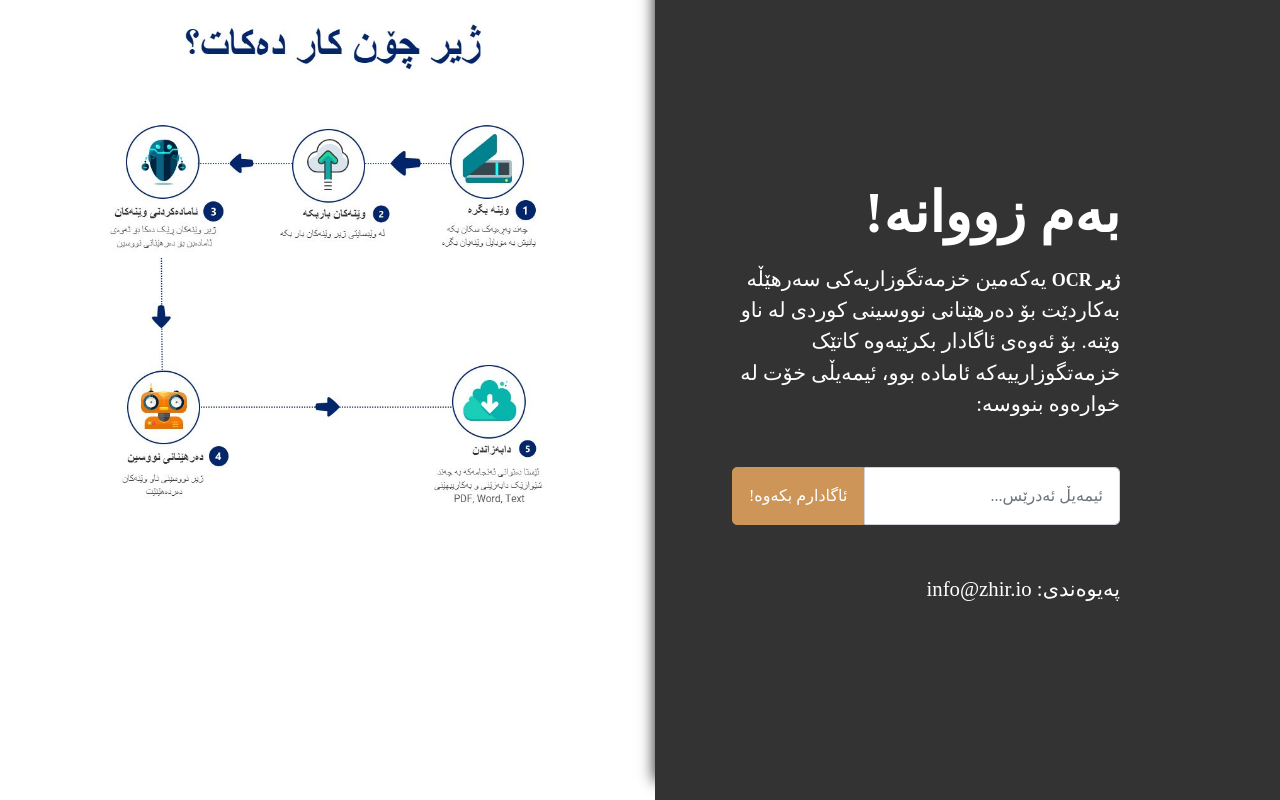
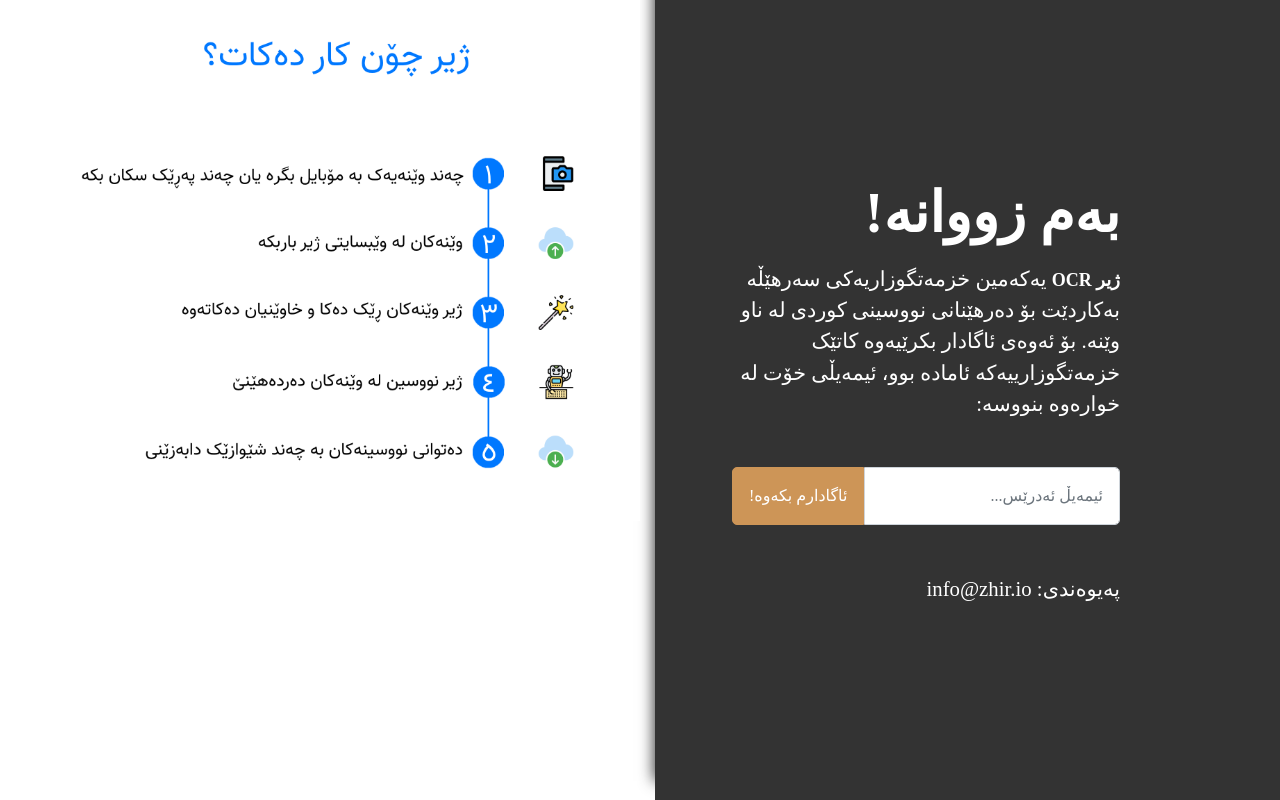
Before and after one commit to hesta-io/zhir-commingsoon, a plain HTML site: page index.html in a window 1280 px wide. Drawn offline with Linux system fonts and the light colour scheme; a web font is replaced by a local one.

Commit message:
fix diagram

```diff
--- a/index.html
+++ b/index.html
@@ -79,7 +79,7 @@
     </div>
   </div>
   <div class="col-lg-6 col-md-12 col-sm-12 text-center">
-    <img src="./img/diagram.jpg" style="width: 80%;" alt="">
+    <img src="./img/diagram.png" style="width: 100%;" alt="">
   </div>
 </div>
 
```
Also changed, not shown: img/diagram.jpg (deleted), img/diagram.png (added).
